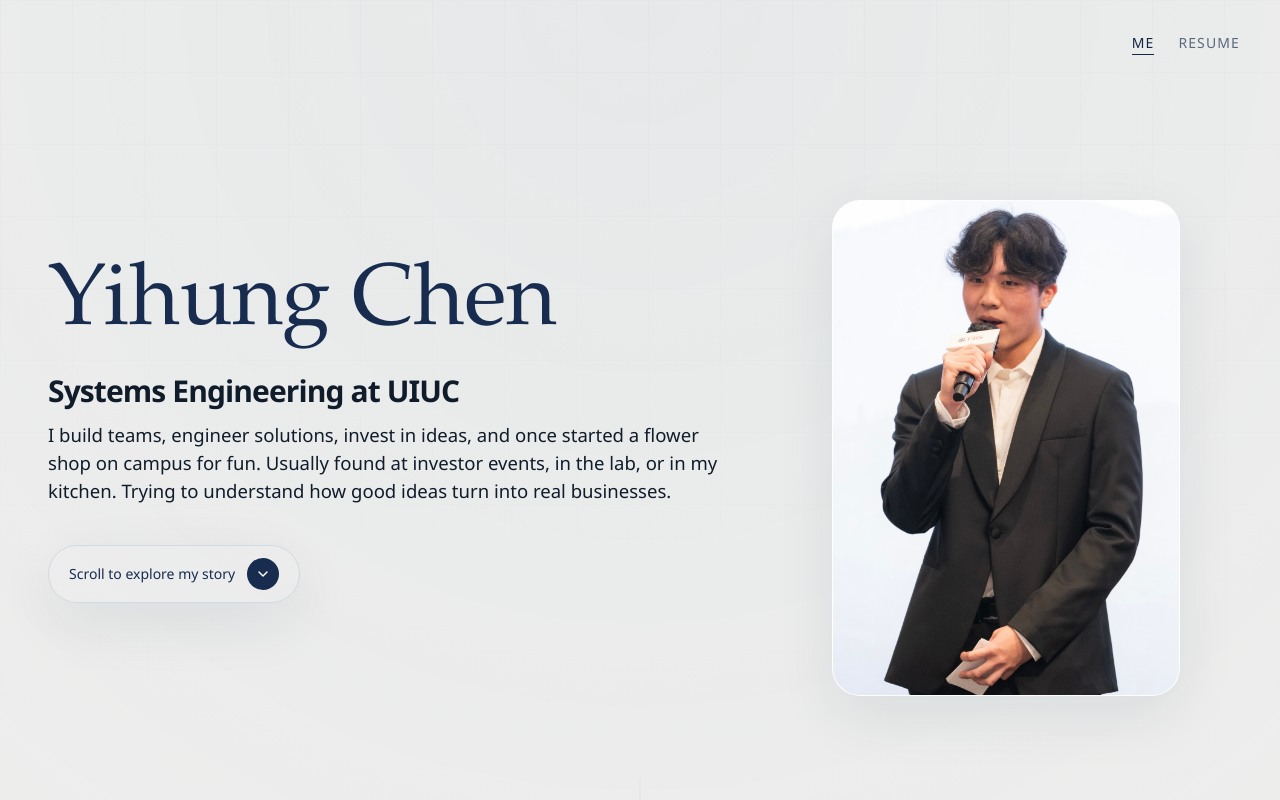
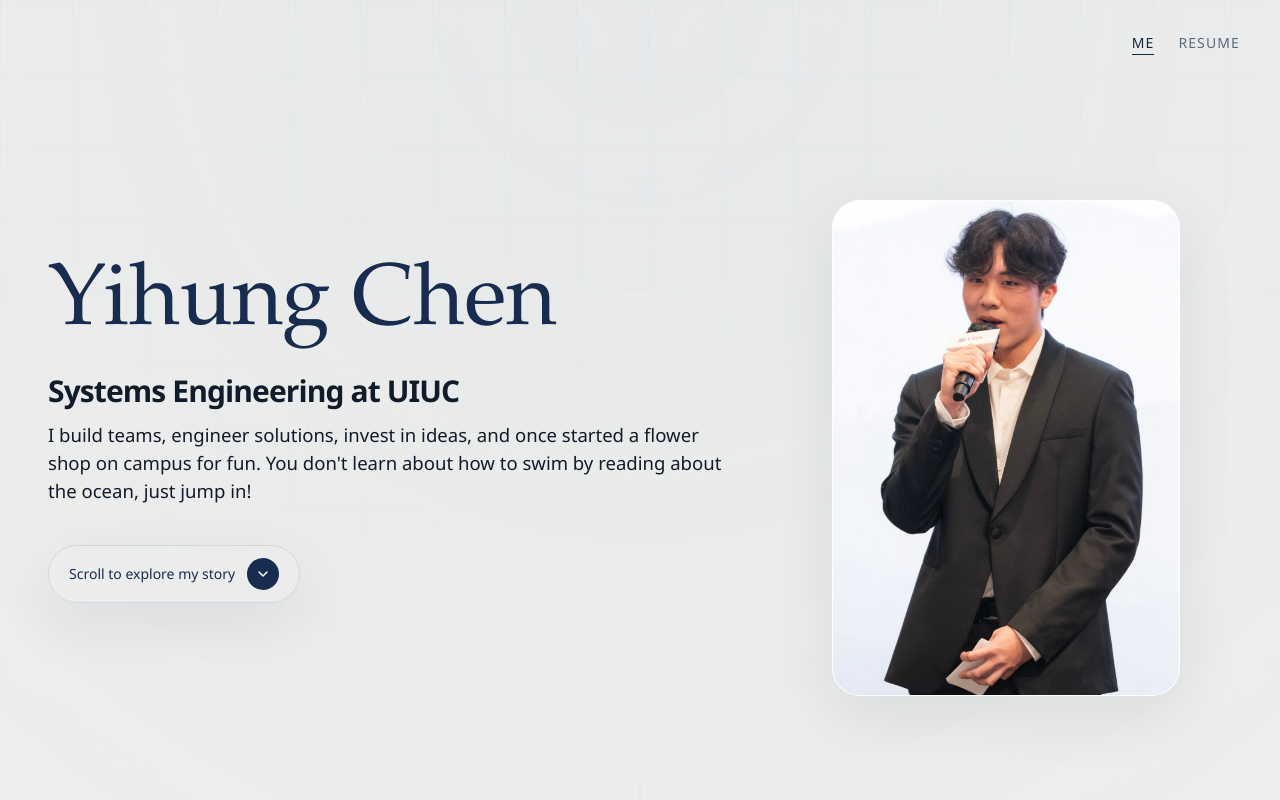
Before and after one commit to ayvhc/website, a Next.js app: page / in a window 1280 px wide. Shown: the top 800 px of the page. Built offline with nearby package versions, Linux system fonts and the light colour scheme.

Commit message:
your message

```diff
--- a/components/hero-section.tsx
+++ b/components/hero-section.tsx
@@ -30,9 +30,8 @@ export function HeroSection() {
                 </p>
                 <p className="max-w-3xl text-base text-foreground/76 sm:text-lg lg:text-[1.16rem]">
                   I build teams, engineer solutions, invest in ideas, and once
-                  started a flower shop on campus for fun. Usually found at investor
-                  events, in the lab, or in my kitchen. Trying to understand how good
-                  ideas turn into real businesses.
+                  started a flower shop on campus for fun. You don't learn about
+                  how to swim by reading about the ocean, just jump in!
                 </p>
               </div>
             </div>
```
Also changed, not shown: 1 other file (tests, documents, lock files or other folders).
